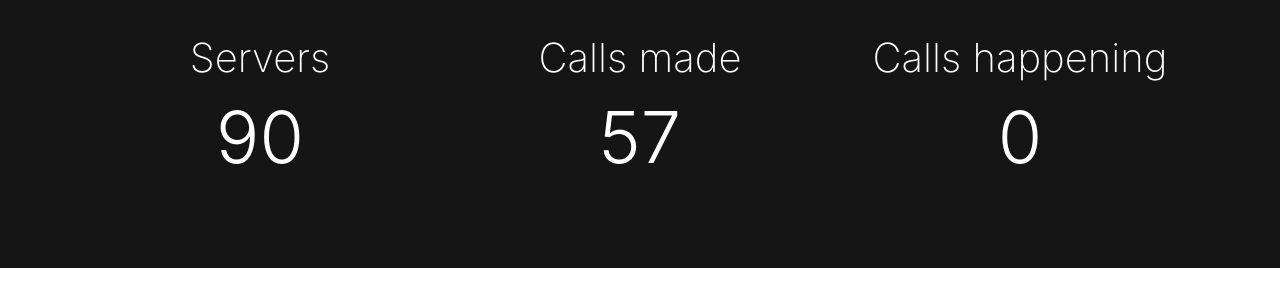
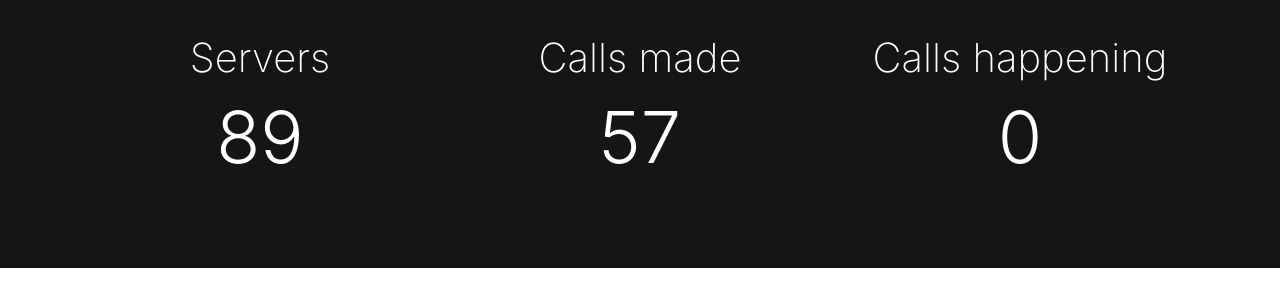
Before and after one commit to tumblenet/tnphone.tumblenet.ga, a Jekyll site: the page built from index.html, in a window 1280 px wide and 900 px high, scrolled down 443 px. Shown: the part 167-467 px from the top of the window. Built offline with Jekyll 4.4.1, drawn with Linux system fonts in a browser that asks for light colours; nearby versions of some CDN libraries.

Commit message:
Update Phones feed

```diff
--- a/_data/phones.json
+++ b/_data/phones.json
@@ -1,5 +1,5 @@
 {
 	"callsMade": 57,
-	"servers": 90,
+	"servers": 89,
 	"currentCalls": 0
 }
```
